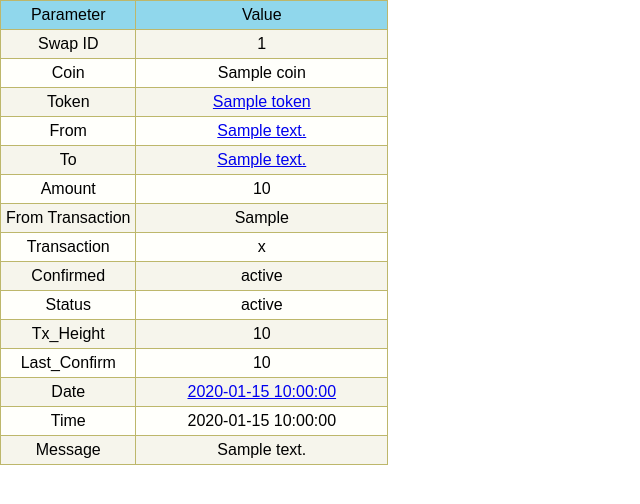
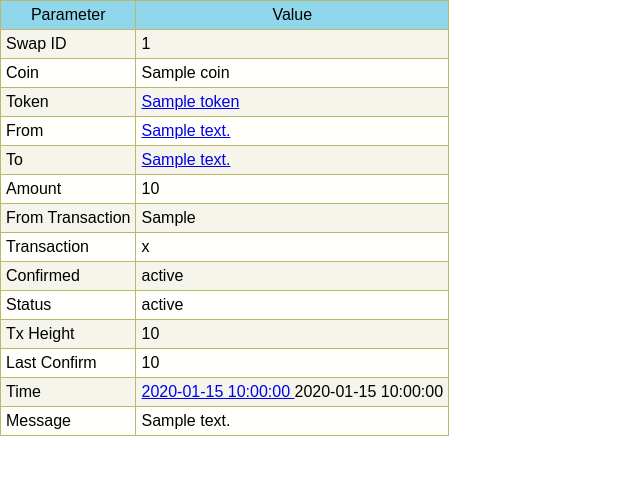
Before and after one commit to mvshub/mvs_SwapService, a Python web app: template services/templates/transaction.html in a window 1280 px wide. Shown: the top 504 px of the page, without its empty margins (0-640 px from the left). Run offline with Jinja, Linux system fonts and the light colour scheme; the template is opened without the code that fills it: most values are stand-ins (such as "Sample title", 1, 10 or a date in 2020); some libraries are stand-ins or nearby versions.

Commit message:
update format.

```diff
--- a/services/templates/transaction.html
+++ b/services/templates/transaction.html
@@ -7,91 +7,88 @@
     </head>
 
    <body>
-      <table border>
+      <table>
         <tr>
-            <td align="center" width="35%">Parameter</td>
-            <td align="center" width="65%">Value</td>
+            <td align="center" >Parameter</td>
+            <td align="center" >Value</td>
         </tr>
 
         <tr>
-            <td align="center" > Swap ID </td>
-            <td align="center" > {{ result.swap_id }} </td>
+            <td align="left" > Swap ID </td>
+            <td align="left" > {{ result.swap_id }} </td>
         </tr>
         <tr>
-            <td align="center" > Coin </td>
-            <td align="center" > {{ result.coin }} </td>
+            <td align="left" > Coin </td>
+            <td align="left" > {{ result.coin }} </td>
         </tr>
         <tr>
-            <td align="center" > Token </td>
-            <td align="center">
+            <td align="left" > Token </td>
+            <td align="left">
                 <a href= "{{ url_for( 'swap_token', token= result.token) }}">
                     {{ result.token }}
                 </a>
             </td>
         </tr>
         <tr>
-            <td align="center" > From </td>
-            <td align="center" >
+            <td align="left" > From </td>
+            <td align="left" >
                 <a href= "{{ url_for( 'swap_address', address=result.from_address) }}">
                     {{ result.from_address }}
                 </a>
             </td>
         </tr>
         <tr>
-            <td align="center" > To </td>
-            <td align="center" >
+            <td align="left" > To </td>
+            <td align="left" >
                 <a href= "{{ url_for( 'swap_address', address=result.to_address) }}">
                         {{ result.to_address }}
                 </a>
             </td>
         </tr>
         <tr>
-            <td align="center" > Amount </td>
-            <td align="center" > {{ result.amount }} </td>
+            <td align="left" > Amount </td>
+            <td align="left" > {{ result.amount }} </td>
         </tr>
         <!-- <tr>
             <td align="center" > Fee </td>
             <td align="center" > {{ result.fee }} </td>
         </tr> -->
         <tr>
-                <td align="center" > From Transaction </td>
-                <td align="center" > {{ result.tx_from }} </td>
+                <td align="left" > From Transaction </td>
+                <td align="left" > {{ result.tx_from }} </td>
         </tr>
         <tr>
-            <td align="center" > Transaction </td>
-            <td align="center" > {{ result.tx_hash }} </td>
+            <td align="left" > Transaction </td>
+            <td align="left" > {{ result.tx_hash if result.tx_hash else '' }} </td>
         </tr>
         <tr>
-            <td align="center" > Confirmed </td>
-            <td align="center" > {{ result.confirm_status }} </td>
+            <td align="left" > Confirmed </td>
+            <td align="left" > {{ result.confirm_status }} </td>
         </tr>
         <tr>
-            <td align="center" > Status </td>
-            <td align="center" > {{ result.status }} </td>
+            <td align="left" > Status </td>
+            <td align="left" > {{ result.status }} </td>
         </tr>
         <tr>
-            <td align="center" > Tx_Height </td>
-            <td align="center" > {{ result.tx_height }} </td>
+            <td align="left" > Tx Height </td>
+            <td align="left" > {{ result.tx_height }} </td>
         </tr>
         <tr>
-            <td align="center" > Last_Confirm </td>
-            <td align="center" > {{ result.confirm_height }} </td>
+            <td align="left" > Last Confirm </td>
+            <td align="left" > {{ result.confirm_height }} </td>
         </tr>
         <tr>
-            <td align="center" > Date </td>
-            <td align="center" >
+            <td align="left" > Time </td>
+            <td align="left" >
                 <a href= "{{ url_for( 'swap_date', date=result.date) }}">
                     {{ result.date }}
                 </a>
+                {{ result.time }}
             </td>
         </tr>
         <tr>
-            <td align="center" > Time </td>
-            <td align="center" > {{ result.time }} </td>
-        </tr>
-        <tr>
-            <td align="center" > Message </td>
-            <td align="center" > {{ result.message }} </td>
+            <td align="left" > Message </td>
+            <td align="left" > {{ result.message if result.message else '' }} </td>
         </tr>
     </table>
 
```
